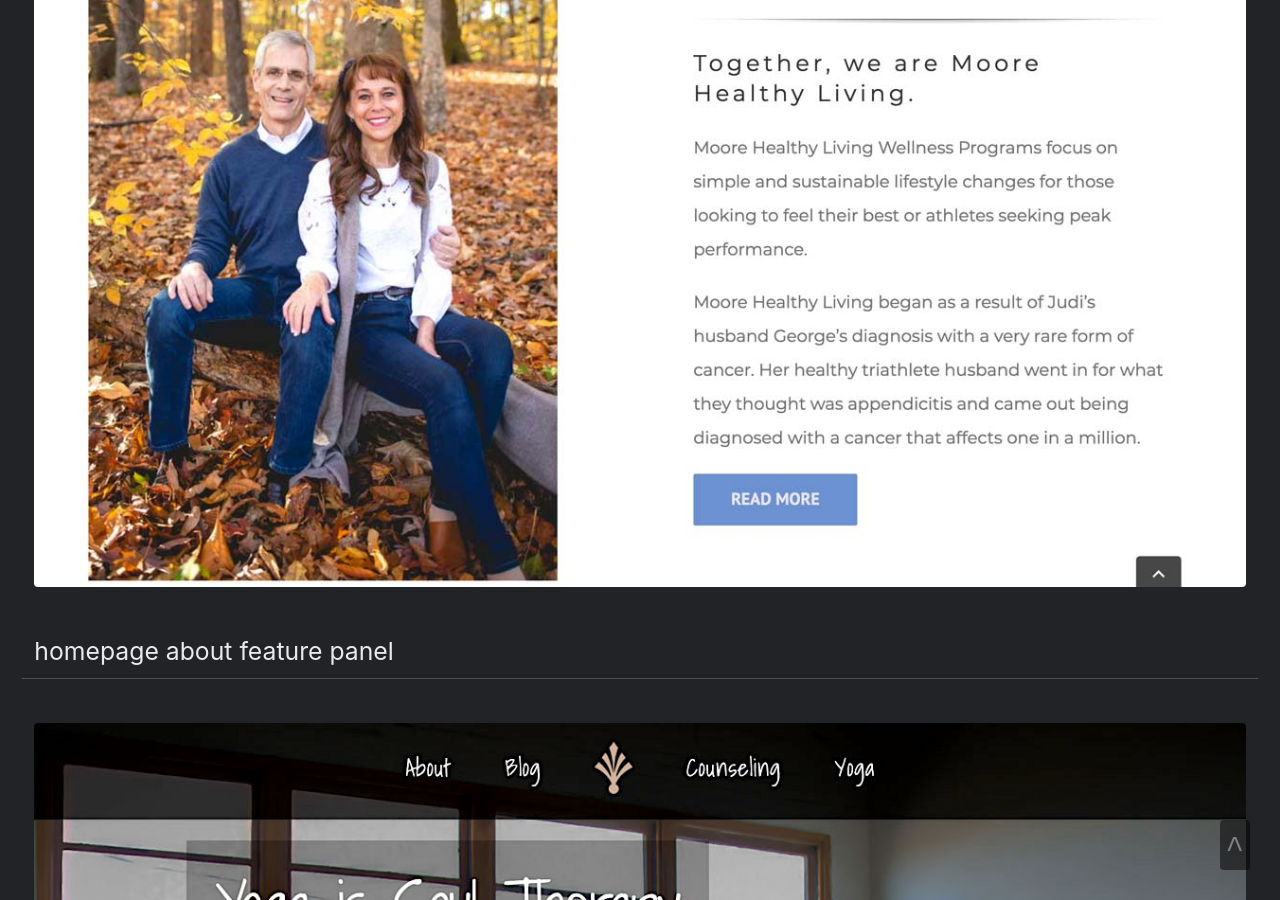
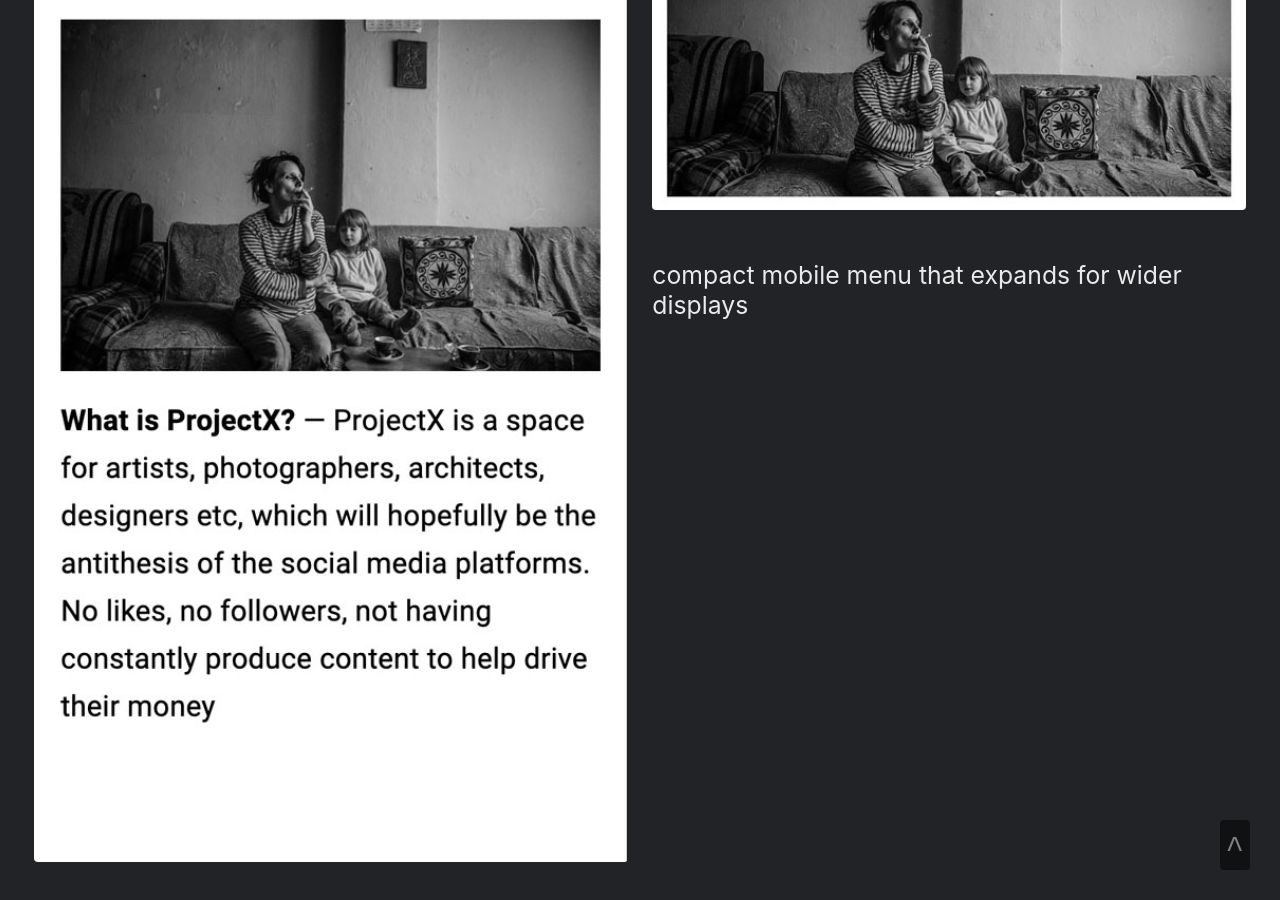
Before and after one commit to marklchaves/caughtmyeye, a Jekyll site: the page built from _webdev/design.md, in a window 1280 px wide and 900 px high, scrolled down 1050 px. Built offline with Jekyll 4.4.1, drawn with Linux system fonts in a browser that asks for light colours; cached includes are drawn as plain includes; nearby versions of some CDN libraries.

Commit message:
Added projectx hamburger menu to webdev

```diff
--- a/_webdev/design.md
+++ b/_webdev/design.md
@@ -10,7 +10,13 @@
   - image_path: /assets/images/webdev/urphotography-homepage-hero-slider-yoga-1280w.jpg
     alt: "website design by freelance web developer mark l chaves bali indonesia"
     title: "fully responsive & modern hero slider collage"
-feature_row1-5:
+feature_row1-1:
+  - image_path: /assets/images/webdev/projectx-mob-562w.jpg
+    alt: "website design by freelance web developer mark l chaves bali indonesia"
+  - image_path: /assets/images/webdev/projectx-dt-562w.jpg
+    alt: "website design by freelance web developer mark l chaves bali indonesia"
+    title: "compact mobile menu that expands for wider displays"
+feature_row1-2:
   - image_path: /assets/images/webdev/moorehealthyliving-homepage-about-panel-1280w.jpg
     alt: "website design by freelance web developer mark l chaves bali indonesia"
     title: "homepage about feature panel"
@@ -41,7 +47,9 @@
 
 {% include feature_row id="feature_row1" type="center" %}
 
-{% include feature_row id="feature_row1-5" type="center" %}
+{% include feature_row id="feature_row1-1" type="center" %}
+
+{% include feature_row id="feature_row1-2" type="center" %}
 
 {% include feature_row id="feature_row2" type="center" %}
 
```
Also changed, not shown: assets/images/webdev/projectx-dt-562w.jpg (added), assets/images/webdev/projectx-mob-562w.jpg (added).
